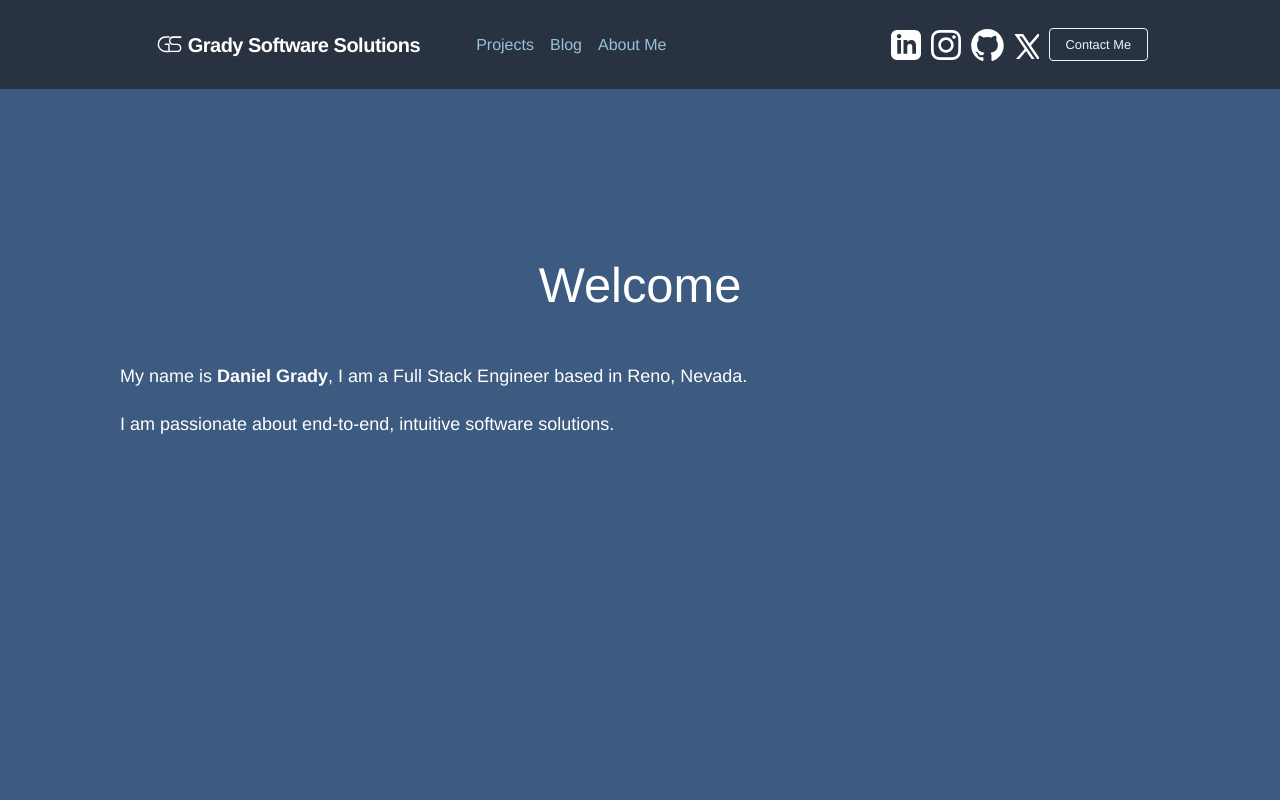
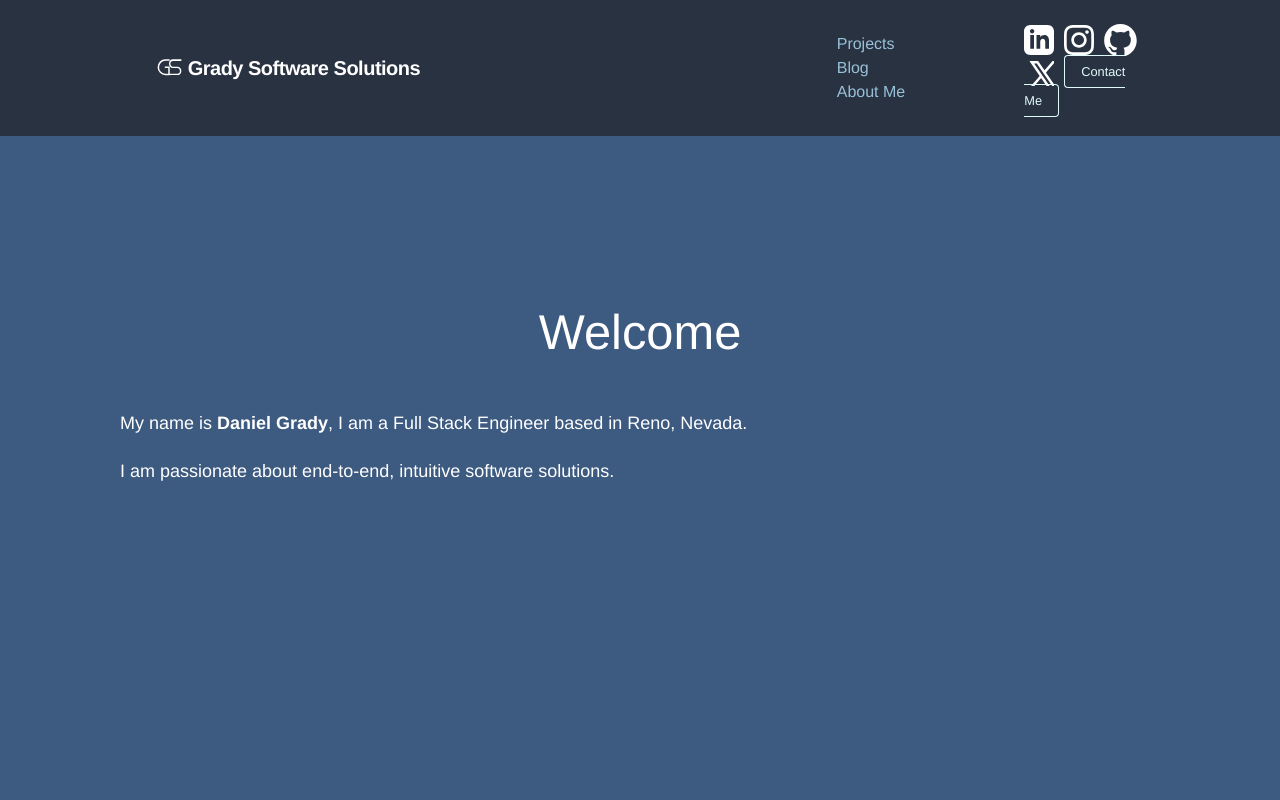
Before and after one commit to MusicalSurfer/personal-website, a Next.js app: page / in a window 1280 px wide. Shown: the top 800 px of the page. Built offline with nearby package versions, Linux system fonts and the light colour scheme.

Commit message:
Fix drop down menu bug for orange border as well as div going off screen

```diff
--- a/app/components/Header.jsx
+++ b/app/components/Header.jsx
@@ -15,14 +15,15 @@ const Header = () => {
             <span className="font-semibold text-xl tracking-tight">Grady Software Solutions</span>
           </a>
         </div>
-        <div className="flex flex-col translate-x-10">
+        <div className="flex flex-col justify-center items-center w-full p-0 m-0">
           <div className='desktop:hidden'>
             <button onClick={handleClick} className="px-3 py-2 border rounded text-deep-light-blue border-deep-light-blue hover:text-white hover:border-white">
               <svg className="fill-current h-3 w-3" viewBox="0 0 20 20" xmlns="http://www.w3.org/2000/svg"><title>Menu</title><path d="M0 3h20v2H0V3zm0 6h20v2H0V9zm0 6h20v2H0v-2z" /></svg>
             </button>
           </div>
-          <div className={`menu-border ${isActive ? 'opacity-100 visible' : 'opacity-0 invisible'} border-burnt-orange border-t-2 -translate-x-11 translate-y-1 w-32`}></div>
-          <div className={`${isActive ? 'opacity-100 visible' : '-translate-y-0 opacity-0 invisible'} welcome-details drop-down-menu w-32 translate-y-10 -translate-x-11 absolute transform duration-150  bg-light-blue rounded-md`}>
+          <div className={`menu-border border-burnt-orange transform duration-300 border-t-2 w-32 mt-2 z-50 ${isActive ? 'opacity-100 visible scale-x-100' : 'opacity-0 invisible scale-x-0'}`}>
+          </div>
+          <div className={`${isActive ? 'translate-y-20 opacity-100 visible' : 'translate-y-16 opacity-0 invisible'} welcome-details drop-down-menu w-32 absolute transform duration-150  bg-light-blue rounded-md`}>
             <div className="text-sm flex flex-col items-center desktop:flex-grow">
               <a href="#projects" className="block mt-2 desktop:inline-block text-base desktop:mt-0 text-deep-blue hover:text-white mr-4">
                 Projects
```
